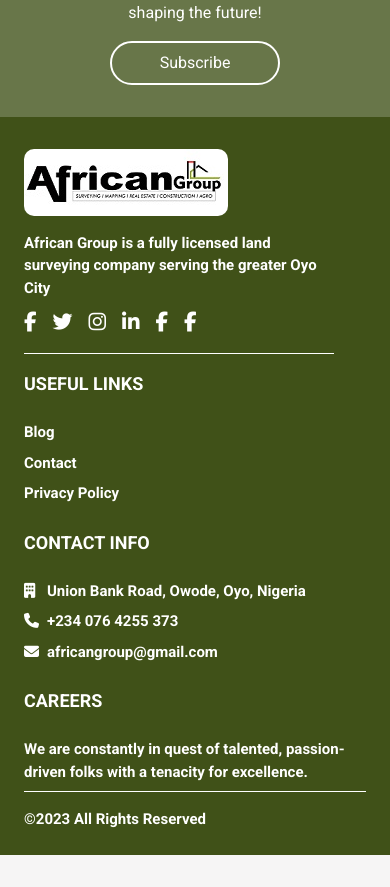
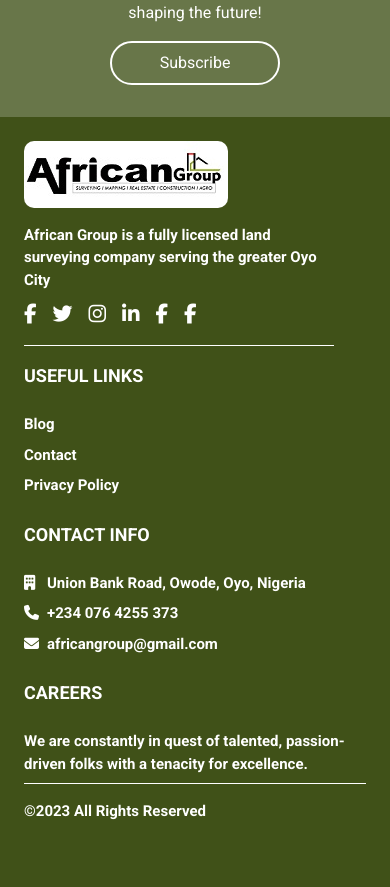
Before and after one commit to Peteru2/AfricanGroup, a React (Vite) app: page /About in a window 390 px wide. Shown: the part 3547-4434 px from the top of the page. Before the commit the page ends 4402 px from the top, so only its background shows below. Built offline with nearby package versions, Linux system fonts and the light colour scheme; a web font is replaced by a local one.

Commit message:
Footer adjusted

```diff
--- a/src/Views/Landing.jsx
+++ b/src/Views/Landing.jsx
@@ -31,11 +31,6 @@ const Landing = () => {
                 <Services />
                 <Testimonials />
                 <Values />
-                <div className="text-3xl  mt-20">
-                Lorem ipsum dolor sit amet consectetur adipisicing elit. Aliquam magni enim vitae esse! Aliquid exercitationem reprehenderit asperiores doloremque eveniet iste! Qui temporibus, nam accusantium veniam ad dolorem animi tenetur nisi debitis dignissimos ab consectetur officiis molestiae mollitia fugit, magnam dicta suscipit, aperiam corrupti quidem quae omnis libero eos a! Nulla in debitis ullam! Corporis, facere nemo quos iure nostrum officia rem natus unde delectus? Ut ducimus optio voluptatum, tempora laboriosam illo, odit animi impedit, accusamus dolore commodi dignissimos necessitatibus culpa.
-                Lorem ipsum dolor sit, amet consectetur adipisicing elit. Vero, vitae deleniti. Exercitationem, beatae neque deserunt adipisci voluptatibus ratione doloremque ex corrupti quo consectetur expedita, voluptatem reprehenderit nobis voluptatum nemo aperiam architecto, officia earum aliquam! Veritatis porro quidem unde doloremque repellendus eaque ullam harum asperiores minima facilis eos distinctio incidunt temporibus eveniet itaque qui ut pariatur sunt deserunt blanditiis, ipsam quas recusandae aut? Repellat commodi quod nulla ratione repudiandae. Consequatur beatae delectus labore modi cupiditate nulla, ad praesentium obcaecati? Sit, fugit!
-                Lorem ipsum dolor sit amet consectetur adipisicing elit. Voluptas omnis reprehenderit explicabo odio quam voluptates, modi officiis minus,
-                </div>
             </section>
             <Chat />
             <NewsLetter />
--- a/src/component/Footer.jsx
+++ b/src/component/Footer.jsx
@@ -3,7 +3,7 @@ import Logo from "../assets/images/AFLOG.jpg"
 const Footer = () => {
     return (
         <>
-            <section className="  bg-public bg-opacity-90 px-6 md:py-9 py-2 mt-0 w-full font-roboto text-white text-[15px] font-bold">
+            <section className="  bg-public bg-opacity-90 px-6 md:py-9   pb-12 mt-0 w-full font-roboto text-white text-[15px] font-bold">
                 <div className="grid md:grid-cols-9 md:py-10 py-2 grid-cols-1 gap-4 border-b-[1px] border-white ">
                     <div className="col-span-2 w-full border-b-[1px]  md:py-0 py-4 border-white md:border-0">
 
--- a/src/component/SideChat.jsx
+++ b/src/component/SideChat.jsx
@@ -9,7 +9,7 @@ const Chat = () => {
                     <div className="sideChat grid grid-cols-3 gap-2 items-center">
                             <div className="text-xs bg-white col-span-2  p-2 rounded-md">Need help? <b>Chat with us</b> </div>
 
-                            <div className="bg-private w-12 h-12 p-4 flex items-center justify-center h-10 rounded-full"><i className="fa fa-whatsapp text-4xl text-white "></i></div>
+                            <div className="bg-private w-14 h-14 p-4 flex items-center justify-center  rounded-full"><i className="fa fa-whatsapp text-4xl text-white "></i></div>
                         </div>
                 </Link>
                 </button>
```
